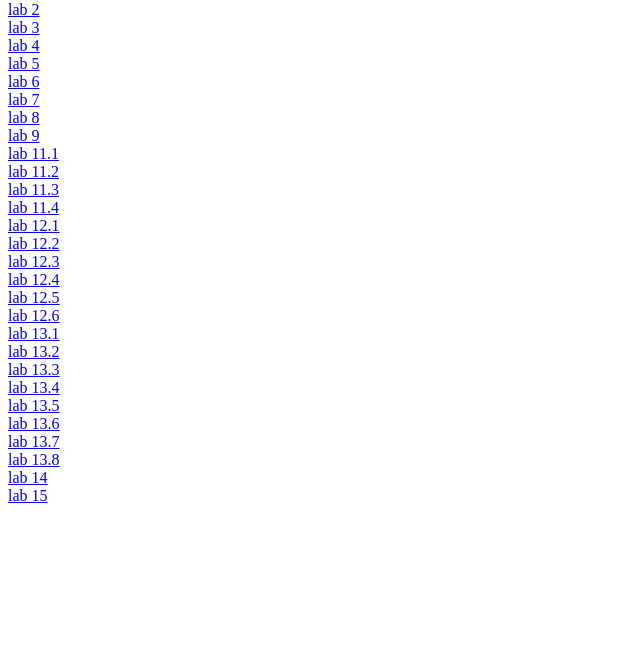
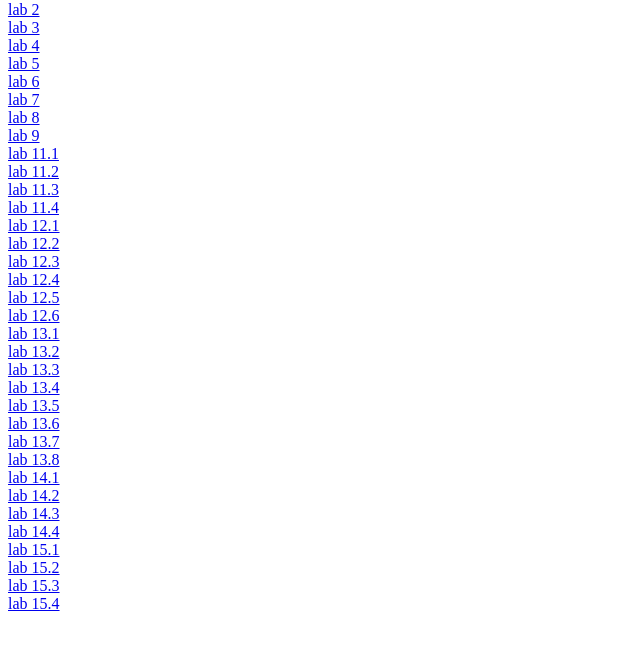
Before and after one commit to NazarHavryliuk/WEB, a plain HTML site: page index.html in a window 1280 px wide. Shown: the part 79-726 px from the top of the page, without its empty margins (0-640 px from the left). Drawn offline with Linux system fonts and the light colour scheme.

Commit message:
Update index.html

```diff
--- a/index.html
+++ b/index.html
@@ -39,8 +39,14 @@
   <a href="lab 13 sem 1/lab3_6.html">lab 13.6</a><br>
   <a href="lab 13 sem 1/lab3_7.html">lab 13.7</a><br>
   <a href="lab 13 sem 1/lab3_8.html">lab 13.8</a><br>
-  <a href="lab 14 sem 1/index.html">lab 14</a><br>
-  <a href="lab 15 sem 1/index.html">lab 15</a><br>
+  <a href="lab 14 sem 1/lab4_1.html">lab 14.1</a><br>
+  <a href="lab 14 sem 1/lab4_2.html">lab 14.2</a><br>
+  <a href="lab 14 sem 1/lab4_3.html">lab 14.3</a><br>
+  <a href="lab 14 sem 1/lab4_4.html">lab 14.4</a><br>
+  <a href="lab 15 sem 1/lab5_1.html">lab 15.1</a><br>
+  <a href="lab 15 sem 1/lab5_2.html">lab 15.2</a><br>
+  <a href="lab 15 sem 1/lab5_3.html">lab 15.3</a><br>
+  <a href="lab 15 sem 1/lab5_4.html">lab 15.4</a><br>
 
 
   </body>
```
